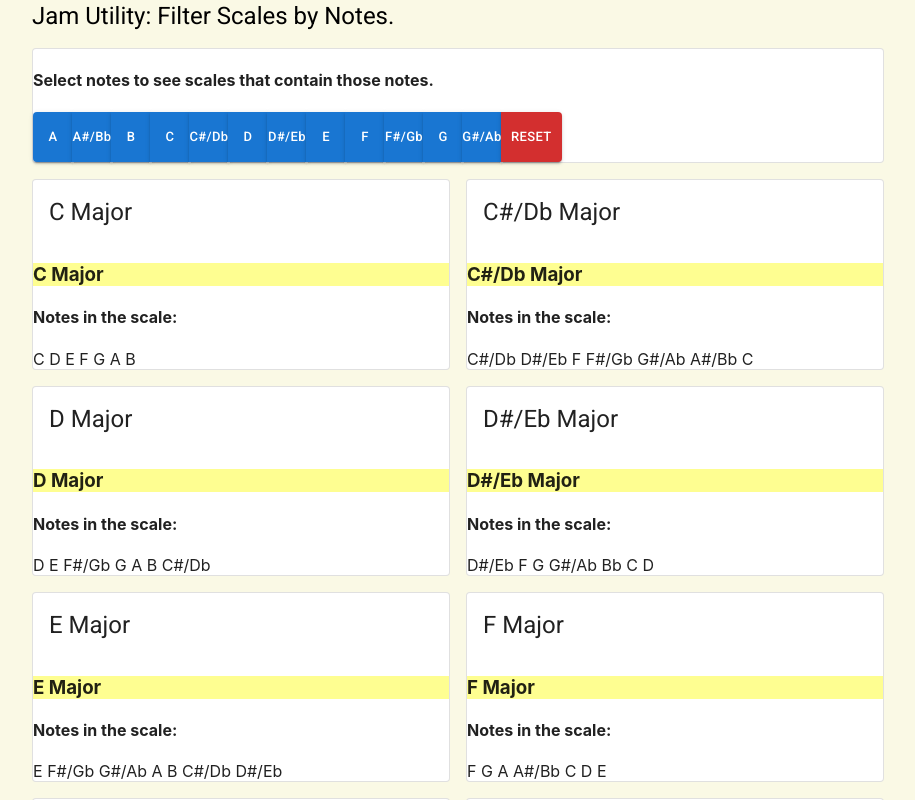
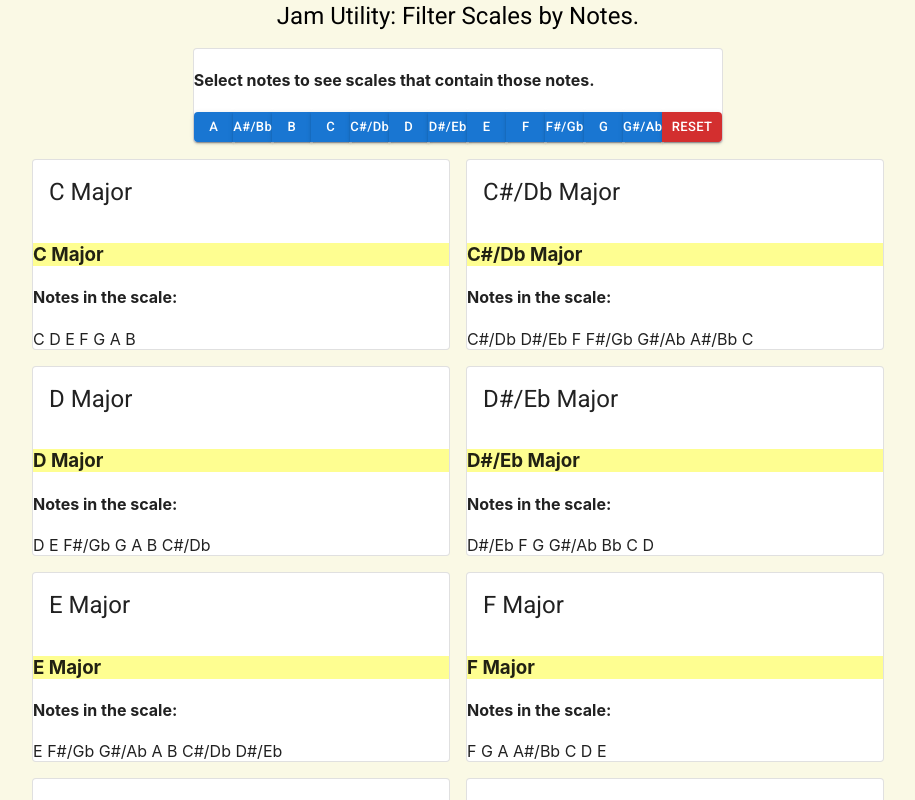
Before and after one commit to zhanknight/jam-utility, a React (Create React App) app: page / in a window 1280 px wide. Shown: the top 800 px of the page, without its empty margins (182-1097 px from the left). Built offline with nearby package versions, Linux system fonts and the light colour scheme.

Commit message:
MUI components

```diff
--- a/src/App.js
+++ b/src/App.js
@@ -29,7 +29,9 @@ count = count +1;
 // the app!
   return (
     <Container maxWidth="md">
-      <Grid container spacing={{ xs: 2, md: 2 }} columns={{ xs: 4, sm: 4, md: 4 }}>
+      <Grid container spacing={{ xs: 2, md: 2 }} columns={{ xs: 4, sm: 4, md: 4 }}  direction="column"
+            alignItems="center"
+            justifyContent="center">
         <Grid item xs={4} sm={4} md={4}>
           <Typography variant="h5" component="h3">
            Jam Utility: Filter Scales by Notes.
--- a/src/Checkboxes.js
+++ b/src/Checkboxes.js
@@ -54,16 +54,17 @@ function Checkboxes(props) {
 
         <h4>Select notes to see scales that contain those notes.</h4>
         <Box>
-        <ButtonGroup size="small" aria-label="small button group">
+        <ButtonGroup size="small" style={{ textTransform: "none", padding: "0px 0px" }} aria-label="small button group">
 
         {notenames.map(note => {
             if (interimNotes.includes(note)) {
             return (
-                <Button variant="contained" style={{ textTransform: "none", padding: "14px 0px" }} color="secondary" key={note} onClick={() => {noteToggle(note)}}>{note}</Button>
+
+                <Button variant="contained" style={{ textTransform: "none", padding: "0px 0px" }} color="secondary" key={note} onClick={() => {noteToggle(note)}}>{note}</Button>
             )
             }
             else return (
-                <Button variant="contained" style={{ textTransform: "none", padding: "14px 0px" }} key={note} onClick={() => {noteToggle(note)}}>{note}</Button>
+                <Button variant="contained" style={{ textTransform: "none", padding: "0px 0px" }} key={note} onClick={() => {noteToggle(note)}}>{note}</Button>
             )
         }) }
         <Button variant="contained" color="error" onClick={() => {resetButton()}}>Reset</Button>
```
